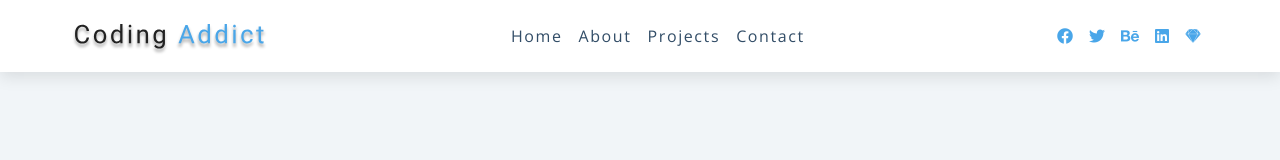
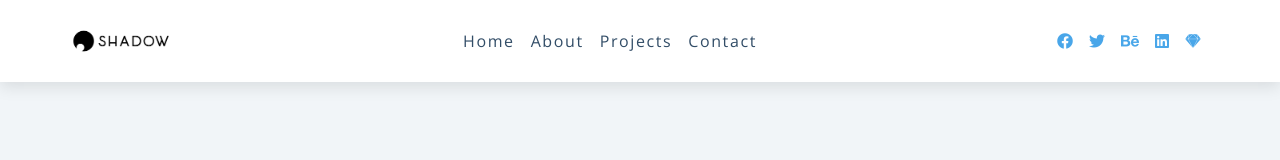
Before and after one commit to khairellah/js_04_navbar, a plain HTML site: page index.html in a window 1280 px wide. Drawn offline with nearby package versions, Linux system fonts and the light colour scheme.

Commit message:
Changing logo from svg to a png

```diff
--- a/index.html
+++ b/index.html
@@ -18,7 +18,7 @@
       <div class="nav-center">
         <!-- nav header-->
         <div class="nav-header">
-          <img src="./logo.svg" class="logo" alt="logo">
+          <img src="./shadow.png" class="logo" alt="logo">
           <button class="nav-toggle">
             <i class="fas fa-bars"></i>
           </button>
--- a/styles.css
+++ b/styles.css
@@ -179,7 +179,7 @@ nav {
   transform: rotate(90deg);
 }
 .logo {
-  height: 40px;
+  height: 50px;
 }
 .links a {
   color: var(--clr-grey-3);
```
Also changed, not shown: shadow.png (added).
